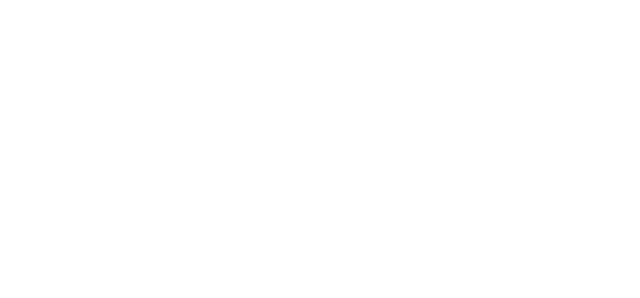
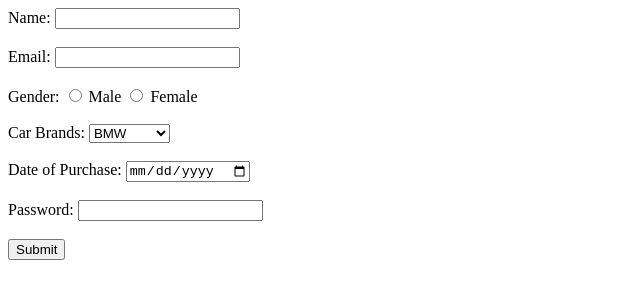
Before and after one commit to acciojob/car-insurance-form-Vanshsharma75, a website: page main.html in a window 1280 px wide. Shown: the whole page, without its empty margins (0-640 px from the left). Drawn offline with Linux system fonts and the light colour scheme.

Commit message:
created a submission

```diff
--- a/main.html
+++ b/main.html
@@ -3,14 +3,42 @@
 <html>
 
 <head>
-	<link rel="stylesheet" href="styles.css">
+    <link rel="stylesheet" href="styles.css">
+    <title>Sample Form</title>
 </head>
 
 <body>
-	<!-- the entire body must be written by student -->
-    <script type="text/javascript" src="./script.js">
-</script>
 
+    <form>
+        <label for="name">Name: </label>
+        <input id="name" type="text" name="name"><br><br>
+
+        <label for="email">Email: </label>
+        <input id="email" type="email" name="email"><br><br>
+
+        <label>Gender: </label>
+        <input type="radio" id="male" name="gender" value="male">
+        <label for="male">Male</label>
+        <input type="radio" id="female" name="gender" value="female">
+        <label for="female">Female</label><br><br>
+
+        <label for="cars">Car Brands: </label>
+        <select id="cars" name="cars">
+            <option value="bmw">BMW</option>
+            <option value="audi">Audi</option>
+            <option value="mercedes">Mercedes</option>
+        </select><br><br>
+
+        <label for="dop">Date of Purchase: </label>
+        <input type="date" id="dop" name="dop"><br><br>
+
+        <label for="password">Password: </label>
+        <input id="password" type="password" name="password"><br><br>
+
+        <button type="submit">Submit</button>
+    </form>
+
+    <script type="text/javascript" src="./script.js"></script>
 </body>
 
 </html>
```
